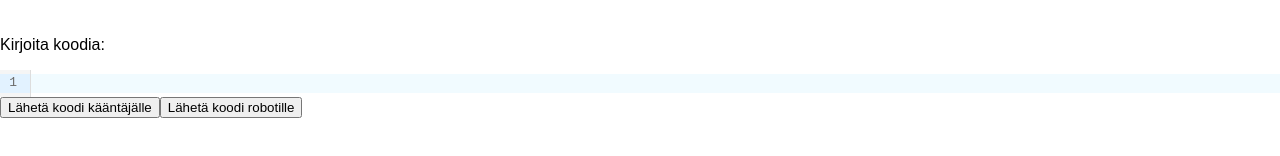
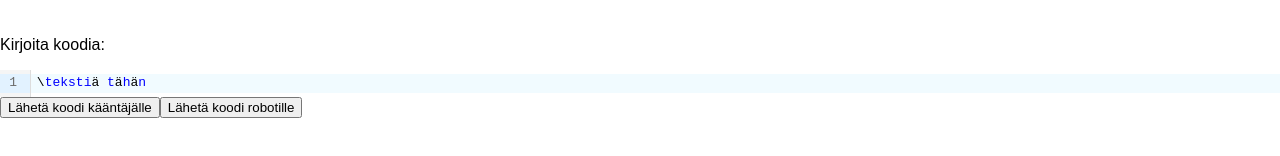
Before and after one commit to robottikoodieditori/ohtuprojekti-robottikoodieditori, a React (Create React App) app in the folder frontend/: page / in a window 1280 px wide. Shown: the part 152-308 px from the top of the page. Built offline with nearby package versions, Linux system fonts and the light colour scheme; no server answers.

Commit message:
Add onchange hook for editor

```diff
--- a/frontend/src/components/editor.js
+++ b/frontend/src/components/editor.js
@@ -2,7 +2,10 @@ import React from 'react';
 import { useDispatch } from 'react-redux';
 import { useEffect, useRef } from "react";
 import { editCode } from '../reducers/editorReducer';
-import { createView } from '../utils/cmSetup';
+import { extensions as syntax_style} from '../services/highlight';
+import { extensions } from '../utils/cmConfig';
+import CodeMirror from '@uiw/react-codemirror'
+import { wordHover } from './hoverTooltip';
 
 
 
@@ -14,21 +17,15 @@ const Editor = ({ doc }) => {
         dispatch(editCode(value))
     }, []);
 
-    useEffect(() => {
-        const view = createView({
-            doc,
-            parent: ref.current
-        });
-
-
-    return () => {
-        view.destroy();
-    };
-    }, [doc]);
-
 
     return (
         <div ref={ref}>
+            <CodeMirror
+            value={doc}
+            extensions={[extensions, wordHover]}
+            theme={syntax_style}
+            onChange={onChange}
+            />
         </div>
     )
 }
--- a/frontend/src/components/editorview.js
+++ b/frontend/src/components/editorview.js
@@ -13,7 +13,7 @@ const EditorView = (props) => {
                 <p>{props.data.date}</p>
                 <p>Kirjoita koodia:</p>
             </header>
-            <Editor docs={String.raw`\tekstiä tähän`}/>
+            <Editor doc={String.raw`\tekstiä tähän`}/>
             <Button function={'COMPILE'} text={'Lähetä koodi kääntäjälle'} />
             <Button function={'SEND'} text={'Lähetä koodi robotille'} />
         </div>
--- a/frontend/src/components/hoverTooltip.js
+++ b/frontend/src/components/hoverTooltip.js
@@ -23,9 +23,9 @@ export const wordHover = hoverTooltip((view, pos, side) => {
     create(view) {
       let dom = document.createElement("div");
       dom.id = "::img";
-      dom.style.cssText = 'color:black; width:150px; overflow:auto; word-break: break-word; border-style: solid; border: 1px;';
+      dom.style.cssText = 'color:black; width:300px; overflow:auto; word-break: break-word; border-style: solid; border: 1px;';
       console.log(view.state.doc.slice(start,end))
-      dom.textContent = view.state.doc.slice(start, end) + "Tähän tulee funktioiden dokumentaatio jatkossa"
+      dom.textContent = view.state.doc.slice(start, end) + ": Tähän tulee funktioiden dokumentaatio jatkossa"
       return { dom };
     }
   };
--- a/frontend/src/utils/cmSetup.js
+++ /dev/null
@@ -1,25 +0,0 @@
-import { basicSetup, EditorView } from '@uiw/react-codemirror'
-import { EditorState, Compartment } from '@codemirror/state'
-import {javascript} from '@codemirror/lang-javascript'
-import { wordHover } from "../components/hoverTooltip"
-import { extensions as highlight } from '../services/highlight';
-import { extensions } from "./cmConfig";
-
-
-let language = new Compartment, tabSize = new Compartment
-
-
-export function createView({ doc, parent }) {
-    let state = EditorState.create({
-        extensions: [
-            basicSetup(),
-            extensions,
-            tabSize.of(EditorState.tabSize.of(8)),
-            wordHover,
-            highlight
-        ]
-    })
-
-    return new EditorView({ state, parent })
-
-}
```
Also changed, not shown: 1 other file (tests, documents, lock files or other folders).
